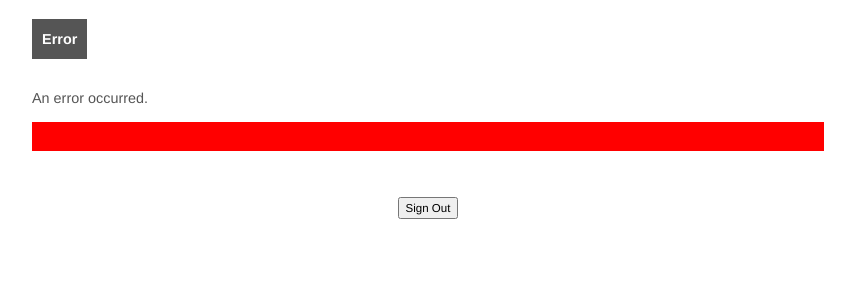
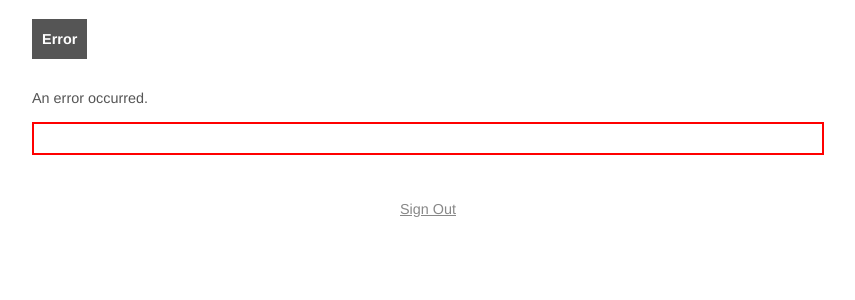
Before and after one commit to eduvpn/vpn-admin-portal, a PHP site: template views/errorPage.twig in a window 1280 px wide. Shown: the top 300 px of the page, without its empty margins (212-1067 px from the left). Run offline with PHP 8.4, Linux system fonts and the light colour scheme; the template is opened without the code that fills it, so the values that code supplies are empty; some libraries are stand-ins or nearby versions.

Commit message:
merge style from vup

```diff
--- a/web/css/screen.css
+++ b/web/css/screen.css
@@ -45,19 +45,31 @@ p.success, p.success a {
     background-color: green;
 }
 
-p.warning, p.warning a {
-    color: #fff;
-    background-color: #df7f0c;
+p.warning {
+    color: #df7f0c;
+    border: 2px solid #df7f0c;
 }
 
-p.error, p.error a {
-    color: #fff;
-    background-color: red;
+p.warning a {
+    color: #df7f0c;
 }
 
-p.block, p.block a {
-    color: #555;
-    background-color: #eee;
+p.error {
+    color: red;
+    border: 2px solid red;
+}
+
+p.error a {
+    color: red;
+}
+
+p.block {
+    color: #eee;
+    border: 2px solid #eee;
+}
+
+p.block a {
+    color: #eee;
 }
 
 span.success, span.success a {
@@ -127,12 +139,18 @@ hr {
 }
 
 div.footer {
-    font-size: 80%;
-    margin-top: 3em;
+    margin-top: 2em;
     text-align: center;
 }
 
 div.footer form {
-    display: inline-block;
-    margin: 0 1em;
+    display: inline;
 }
+
+div.footer button {
+    border: 0;
+    background-color: #fff;
+    color: #888;
+    text-decoration: underline;
+    cursor: pointer;
+}
```
